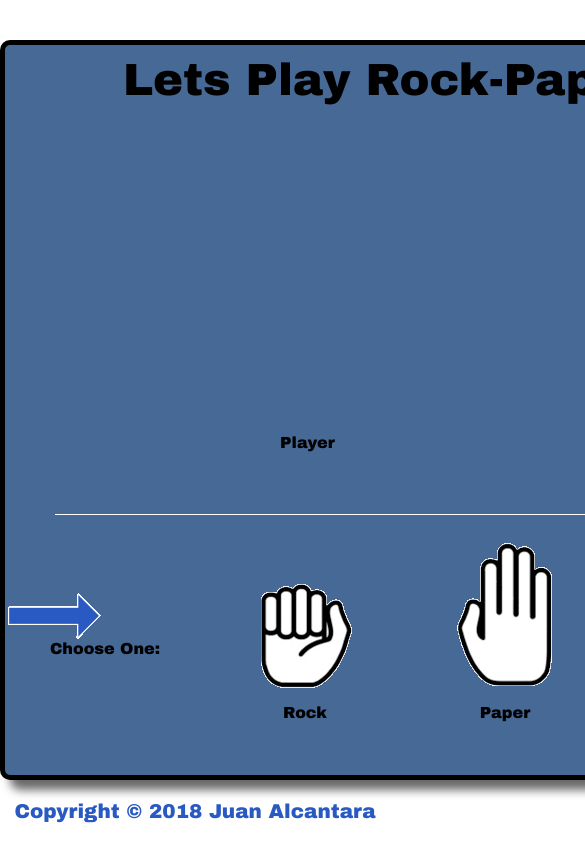
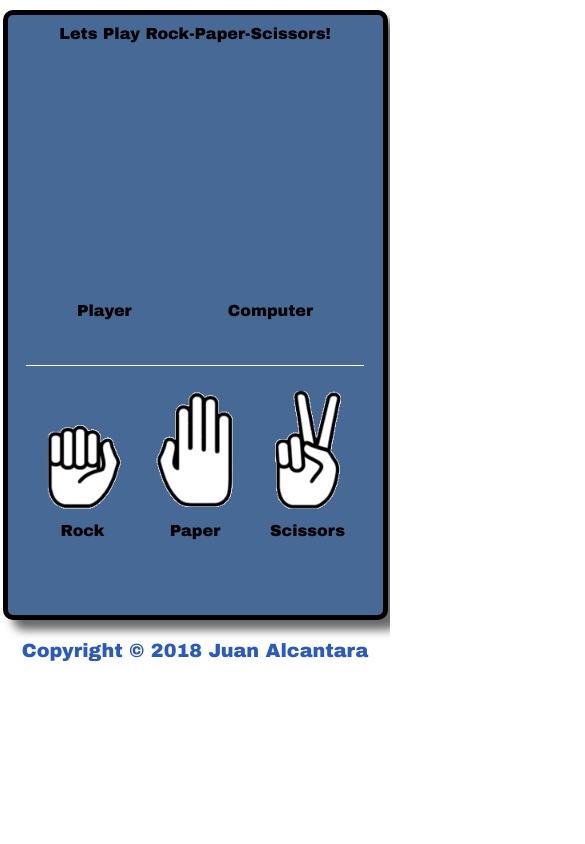
Before and after one commit to JuanInAMillion/rps, a plain HTML site: page index.html in a window 390 px wide. Shown: the top 844 px of the page, 585 px wide, since content can reach past the window. Drawn offline with Linux system fonts and the light colour scheme.

Commit message:
made game responsive

```diff
--- a/index.html
+++ b/index.html
@@ -5,9 +5,10 @@
 	<meta charset="utf-8">
 	<meta name="viewport" content="width=device-width, initial-scale=1.0">
 	<meta http-equiv="X-UA-Compatible" content="ie=edge">
-	<title>Rock-Papers-Scissor</title>
+	<title>Rock-Papers-Scissors</title>
 	<link rel="icon" type="image/png" href="images/rpsicon.png" />
 	<link rel="stylesheet" href="resources/css/style.css">
+	<link rel="stylesheet" href="resources/css/responsive.css">
 	<script src="resources/js/jquery-1.10.2.js"></script>
 	<script src="resources/js/jquery-ui.js"></script>
 	<script src="resources/js/rps.js"></script>
@@ -50,17 +51,17 @@
 				<span>
 					<a href="#">
 						<img onclick="g(0)" class="rps" src="resources/images/rock.png">
-					</a><br />Rock
+					</a><br>Rock
 				</span>
 				<span>
 					<a href="#">
 						<img onclick="g(2)" class="rps" src="resources/images/paper.png">
-					</a><br />Paper
+					</a><br>Paper
 				</span>
 				<span>
 					<a href="#">
 						<img onclick="g(1)" class="rps" src="resources/images/scissors.png">
-					</a><br />Scissors
+					</a><br>Scissors
 				</span>
 			</div>
 
--- /dev/null
+++ b/resources/css/responsive.css
@@ -0,0 +1,85 @@
+/* ipad landscape */
+@media only screen and (max-width: 1024px) {
+  .container {
+    height: 650px;
+    width: 900px;
+  }
+
+  h1{
+    font-size: 2.5rem;
+  }
+
+  #game {
+    font-size: 2.5rem;
+  }
+
+  .arrow img {
+    width: 150px;
+  }
+
+  .rps {
+    width: 80px;
+  }
+}
+
+/* ipad portrait */
+@media only screen and (max-width: 768px) {
+  .container {
+    margin-top: 10px;
+    height: 900px;
+    width: 700px;
+  }
+
+  h1 {
+    font-size: 2rem;
+  }
+
+  #game {
+    font-size: 2.5rem;
+    width: 90%;
+  }
+
+  .arrow{
+    display: none;
+  }
+
+  .buttons {
+    margin: 0 auto;
+    width: 70%;
+  }
+
+  .rps {
+    width: 80px;
+  }
+}
+
+/* iphone portrait*/
+@media only screen and (max-width: 480px) {
+  .container {
+    margin-top: 10px;
+    height: 600px;
+    width: 375px;
+  }
+
+  h1 {
+    font-size: 1rem;
+  }
+
+  #game {
+    font-size: 1.5rem;
+    height: 80%;
+  }
+
+  .arrow{
+    display: none;
+  }
+
+  .buttons {
+    margin-top: 0 auto;
+    width: 90%;
+  }
+
+  .rps {
+    width: 80px;
+  }
+}
--- a/resources/css/style.css
+++ b/resources/css/style.css
@@ -1,8 +1,15 @@
+html,
 body {
   margin: 0;
   padding: 0;
   font-family: "Arial Black";
+  font-size: 16px;
   text-align: center;
+  width: 100%;
+}
+
+a {
+  text-decoration: none;
 }
 
 .container {
@@ -17,21 +24,21 @@ body {
 }
 
 h1 {
-  font-size: 45px;
+  font-size: 2.8rem;
   margin-top: 10px;
 }
 
 .screen {
 	border-bottom: 1px solid white;
-  height: 380px;
+  height: 52%;
   width: 90%;
   margin: 0 auto;
 }
 
 #game {
-  height: 300px;
-  width: 600px;
-  font-size: 50px;
+  height: 45%;
+  width: 70%;
+  font-size: 3rem;
 	margin: 0 auto;
 }
 
@@ -39,14 +46,14 @@ h1 {
   display: flex;
   justify-content: space-between;
   margin: 0 auto;
-  width: 450px;
+  width: 70%;
 }
 
 .controller {
   display: flex;
   justify-content: flex-start;
   padding-top: 20px;
-  height: 180px;
+  height: 30%;
 }
 
 .arrow {
@@ -54,15 +61,15 @@ h1 {
   justify-content: center;
   flex-wrap: wrap;
   align-content: center;
-  height: 180px;
-  width: 200px;
+  height: 95%;
+  width: 20%;
 }
 
 .buttons {
   display: inline-flex;
   justify-content: space-around;
-	height: 180px;
-	width: 600px;
+	height: 95%;
+	width: 60%;
 }
 
 .rps {
@@ -72,5 +79,5 @@ h1 {
 footer {
   color: #2959c2;
   padding-top: 20px;
-  font-size: 20px;
+  font-size: 1.2rem;
 }
```
